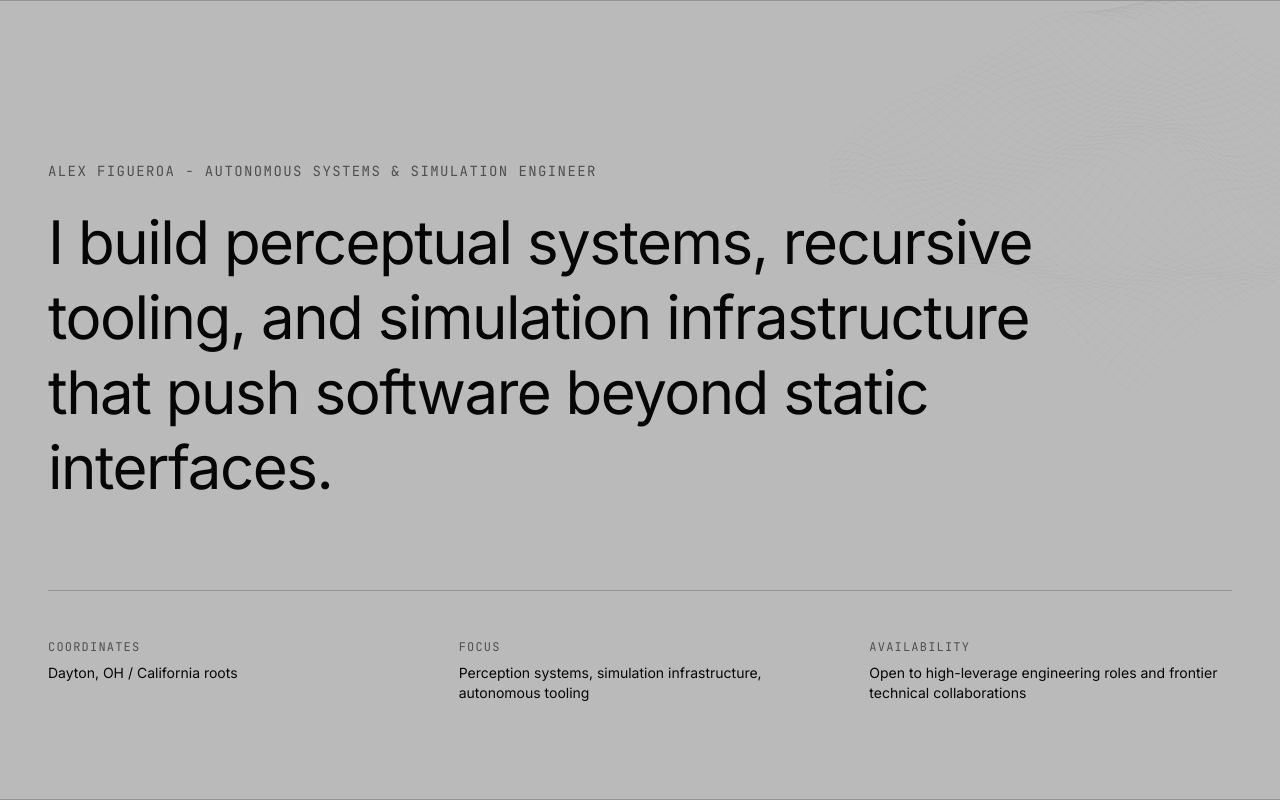
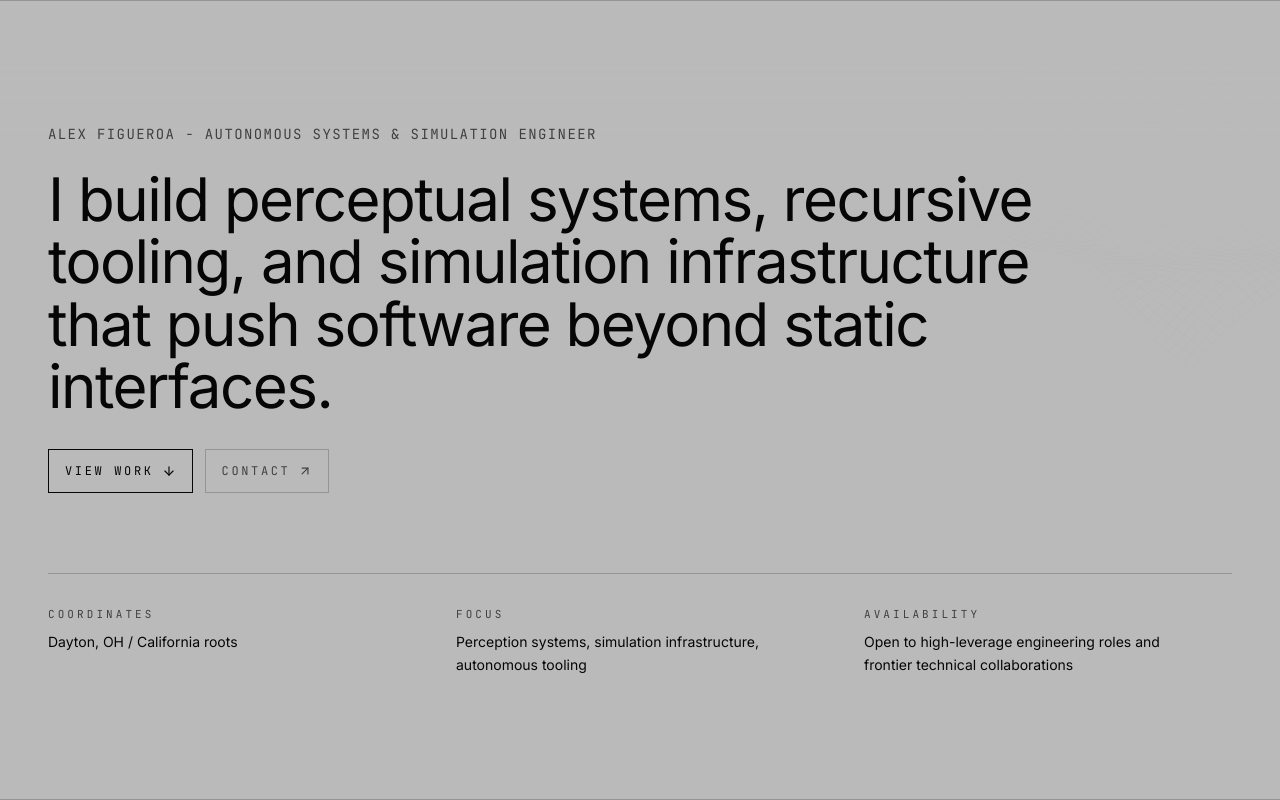
Before and after one commit to cybrdelic/portfolio-v4, a React (Vite) app: page / in a window 1280 px wide. Shown: the top 800 px of the page. Built offline with nearby package versions, Linux system fonts and the light colour scheme.

Commit message:
polish restored portfolio interactions

```diff
--- a/src/components/Footer.tsx
+++ b/src/components/Footer.tsx
@@ -3,7 +3,7 @@ import Magnetic from './Magnetic';
 
 export default function Footer() {
   return (
-    <footer className="pt-24 pb-12 px-6 md:px-12 text-[var(--color-ink)]">
+    <footer id="contact" className="px-6 pb-12 pt-20 text-[var(--color-ink)] md:px-12 md:pt-24">
       <div className="max-w-7xl mx-auto">
         <div className="grid grid-cols-1 lg:grid-cols-12 gap-12 mb-24">
           <div className="lg:col-span-4">
@@ -22,9 +22,9 @@ export default function Footer() {
             <Magnetic strength={0.1}>
               <a
                 href="mailto:alexfigueroa.cybr@gmail.com"
-                className="inline-flex items-center gap-2 font-mono text-sm uppercase tracking-widest border-b border-[var(--color-line)] pb-1 hover:text-[var(--color-muted)] hover:border-[var(--color-muted)] transition-colors p-2 -ml-2"
+                className="inline-flex min-h-11 items-center gap-2 border border-[var(--color-ink)] px-4 py-3 font-mono text-xs uppercase tracking-[0.22em] transition-colors hover:bg-[var(--color-ink)] hover:text-[var(--color-bg)]"
               >
-                alexfigueroa.cybr@gmail.com <ArrowUpRight size={16} />
+                Email Alex <ArrowUpRight size={16} />
               </a>
             </Magnetic>
           </div>
@@ -36,17 +36,17 @@ export default function Footer() {
             <ul className="space-y-4 font-sans text-sm">
               <li>
                 <Magnetic strength={0.3}>
-                  <a href="#" className="hover:text-[var(--color-muted)] transition-colors inline-block p-2 -ml-2">GitHub</a>
+                  <a href="https://github.com/cybrdelic" className="hover:text-[var(--color-muted)] transition-colors inline-block p-2 -ml-2">GitHub</a>
                 </Magnetic>
               </li>
               <li>
                 <Magnetic strength={0.3}>
-                  <a href="#" className="hover:text-[var(--color-muted)] transition-colors inline-block p-2 -ml-2">LinkedIn</a>
+                  <a href="#work" className="hover:text-[var(--color-muted)] transition-colors inline-block p-2 -ml-2">Selected Work</a>
                 </Magnetic>
               </li>
               <li>
                 <Magnetic strength={0.3}>
-                  <a href="#" className="hover:text-[var(--color-muted)] transition-colors inline-block p-2 -ml-2">Resume</a>
+                  <a href="mailto:alexfigueroa.cybr@gmail.com" className="hover:text-[var(--color-muted)] transition-colors inline-block p-2 -ml-2">Contact</a>
                 </Magnetic>
               </li>
             </ul>
--- a/src/components/HeroThesisTransition.tsx
+++ b/src/components/HeroThesisTransition.tsx
@@ -5,6 +5,7 @@ import {
   useScroll,
   useTransform,
 } from 'motion/react';
+import { ArrowDown, ArrowUpRight } from 'lucide-react';
 import { useRef } from 'react';
 import {
   heroIdentity,
@@ -19,26 +20,41 @@ function HeroFace() {
   return (
     <div className="relative h-full w-full overflow-hidden text-[var(--color-ink)]">
       <div className="pointer-events-none absolute inset-0 bg-[linear-gradient(rgba(255,255,255,0.03)_1px,transparent_1px),linear-gradient(90deg,rgba(255,255,255,0.03)_1px,transparent_1px)] bg-[size:48px_48px] opacity-10" />
-      <div className="absolute top-0 right-0 h-[600px] w-[600px] translate-x-1/4 -translate-y-1/4 opacity-90">
+      <div className="pointer-events-none absolute right-0 top-0 h-[420px] w-[420px] -translate-y-1/4 translate-x-1/3 opacity-25 mix-blend-multiply md:h-[560px] md:w-[560px] md:opacity-35 lg:opacity-45">
         <HeroAnimation isActive />
       </div>
-      <div className="relative z-10 mx-auto flex h-full w-full max-w-7xl flex-col justify-between px-6 pb-24 pt-40 md:px-12">
+      <div className="pointer-events-none absolute inset-x-0 top-0 h-72 bg-gradient-to-b from-[var(--color-bg)] via-[var(--color-bg)]/80 to-transparent" />
+      <div className="relative z-10 mx-auto flex h-full w-full max-w-7xl flex-col justify-center gap-14 px-6 py-16 md:gap-20 md:px-12 md:py-20">
         <div className="max-w-5xl">
           <p className="mb-6 font-mono text-sm uppercase tracking-widest text-[var(--color-muted)]">
             <ScrambleText text={heroIdentity} />
           </p>
-          <h1 className="text-4xl font-normal leading-tight tracking-tight md:text-5xl lg:text-6xl">
+          <h1 className="max-w-5xl text-4xl font-normal leading-[1.04] tracking-tight md:text-5xl lg:text-6xl">
             {heroTitle}
           </h1>
+          <div className="mt-8 flex flex-wrap items-center gap-3">
+            <a
+              href="#work"
+              className="inline-flex min-h-11 items-center gap-2 border border-[var(--color-ink)] px-4 py-3 font-mono text-xs uppercase tracking-[0.22em] transition-colors hover:bg-[var(--color-ink)] hover:text-[var(--color-bg)]"
+            >
+              View work <ArrowDown size={14} />
+            </a>
+            <a
+              href="#contact"
+              className="inline-flex min-h-11 items-center gap-2 border border-[var(--color-line)] px-4 py-3 font-mono text-xs uppercase tracking-[0.22em] text-[var(--color-muted)] transition-colors hover:border-[var(--color-ink)] hover:text-[var(--color-ink)]"
+            >
+              Contact <ArrowUpRight size={14} />
+            </a>
+          </div>
         </div>
 
-        <div className="grid grid-cols-1 gap-12 border-t border-[var(--color-line)] pt-12 md:grid-cols-3">
+        <div className="grid grid-cols-1 gap-6 border-t border-[var(--color-line)] pt-6 md:grid-cols-3 md:gap-10 md:pt-8">
           {heroStats.map((item) => (
             <div key={item.label}>
-              <p className="mb-2 font-mono text-xs uppercase tracking-widest text-[var(--color-muted)]">
+              <p className="mb-2 font-mono text-[11px] uppercase tracking-[0.28em] text-[var(--color-muted)]">
                 {item.label}
               </p>
-              <p className="text-sm">{item.value}</p>
+              <p className="max-w-xs text-sm leading-relaxed">{item.value}</p>
             </div>
           ))}
         </div>
@@ -50,23 +66,23 @@ function HeroFace() {
 function ThesisFace() {
   return (
     <div className="h-full w-full overflow-hidden text-[var(--color-ink)]">
-      <div className="mx-auto grid h-full w-full max-w-7xl grid-cols-1 gap-12 px-6 py-16 md:px-12 lg:grid-cols-12">
+      <div className="mx-auto grid h-full w-full max-w-7xl grid-cols-1 gap-10 px-6 py-12 md:px-12 md:py-16 lg:grid-cols-12">
         <div className="lg:col-span-4">
           <h2 className="font-mono text-sm uppercase tracking-widest text-[var(--color-muted)] lg:sticky lg:top-12">
             1.0 / Thesis
           </h2>
         </div>
         <div className="overflow-auto pr-2 lg:col-span-8">
-          <div className="max-w-4xl font-sans text-lg leading-relaxed text-[var(--color-muted)] md:text-xl">
+          <div className="max-w-3xl font-sans text-base leading-relaxed text-[var(--color-muted)] md:text-xl">
             {thesisParagraphs.map((paragraph) => (
               <p
                 key={paragraph.text}
                 className={
                   paragraph.tone === 'lead'
-                    ? 'mb-8 text-[var(--color-ink)]'
+                    ? 'mb-6 text-[var(--color-ink)]'
                     : paragraph.tone === 'closing'
                       ? 'text-[var(--color-ink)]'
-                      : 'mb-8'
+                      : 'mb-6'
                 }
               >
                 {paragraph.text}
--- a/src/components/Projects.tsx
+++ b/src/components/Projects.tsx
@@ -127,6 +127,7 @@ export default function Projects() {
 
   return (
     <section
+      id="work"
       ref={ref}
       className="bridge-section relative border-b border-[var(--color-line)]"
       style={{ height: `${totalHeightVh}vh` }}
--- a/src/components/ScrambleText.tsx
+++ b/src/components/ScrambleText.tsx
@@ -18,10 +18,13 @@ export default function ScrambleText({ text, className }: { text: string, classN
     if (!isInView) return;
 
     let iteration = 0;
-    let interval: any = null;
+    let interval: ReturnType<typeof setInterval> | null = null;
 
     interval = setInterval(() => {
       setDisplayText(text.split('').map((letter, index) => {
+        if (letter === ' ') {
+          return letter;
+        }
         if (index < iteration) {
           return text[index];
         }
@@ -32,10 +35,14 @@ export default function ScrambleText({ text, className }: { text: string, classN
         clearInterval(interval);
       }
 
-      iteration += 1 / 3;
-    }, 30);
+      iteration += 1;
+    }, 22);
 
-    return () => clearInterval(interval);
+    return () => {
+      if (interval) {
+        clearInterval(interval);
+      }
+    };
   }, [text, isInView, prefersReducedMotion]);
 
   return <span ref={ref} className={className}>{displayText}</span>;
--- a/src/index.css
+++ b/src/index.css
@@ -9,7 +9,7 @@
   --color-bg: #bababa;
   --color-ink: #060606;
   --color-accent: #060606;
-  --color-muted: #4f4f4f;
+  --color-muted: #404040;
   --color-surface: #ababab;
   --color-line: #959595;
 }
@@ -21,6 +21,11 @@ body {
   -webkit-font-smoothing: antialiased;
   -moz-osx-font-smoothing: grayscale;
   overflow-x: hidden;
+}
+
+#work,
+#contact {
+  scroll-margin-top: 0;
 }
 
 html.lenis, html.lenis body {
--- a/src/pages/ProjectDetail.tsx
+++ b/src/pages/ProjectDetail.tsx
@@ -22,16 +22,16 @@ export default function ProjectDetail() {
 
   return (
     <PageTransition>
-      <article className="min-h-screen pt-32 pb-32 px-6 md:px-12 text-[var(--color-ink)]">
+      <article className="min-h-screen px-6 pb-24 pt-24 text-[var(--color-ink)] md:px-12 md:pb-32 md:pt-28">
         <div className="max-w-7xl mx-auto">
           <Magnetic>
-            <Link to="/" className="inline-flex items-center gap-2 font-mono text-xs uppercase tracking-widest text-[var(--color-muted)] hover:text-[var(--color-ink)] transition-colors mb-16 p-2 -ml-2">
-              <ArrowLeft size={16} /> Back to Index
+            <Link to="/#work" className="mb-12 inline-flex min-h-10 items-center gap-2 p-2 -ml-2 font-mono text-xs uppercase tracking-widest text-[var(--color-muted)] transition-colors hover:text-[var(--color-ink)] md:mb-16">
+              <ArrowLeft size={16} /> Back to selected work
             </Link>
           </Magnetic>
 
-          <div className="grid grid-cols-1 lg:grid-cols-12 gap-12 items-start mb-24">
-            <div className="lg:col-span-8">
+          <div className="mb-20 grid grid-cols-1 items-start gap-10 md:mb-24 lg:grid-cols-12">
+            <div className="lg:col-span-7">
               <motion.h1
                 className="font-sans text-4xl md:text-5xl lg:text-6xl font-normal tracking-tight leading-tight mb-6"
                 initial={{ opacity: 0, y: 10 }}
@@ -49,7 +49,7 @@ export default function ProjectDetail() {
                 {project.subtitle}
               </motion.p>
             </div>
-            <div className="lg:col-span-4 flex flex-col gap-4">
+            <div className="grid gap-6 border-t border-[var(--color-line)] pt-6 sm:grid-cols-2 lg:col-span-5 lg:grid-cols-1 lg:border-t-0 lg:pt-2">
               <motion.div
                 className="font-mono text-xs uppercase tracking-widest text-[var(--color-muted)]"
                 initial={{ opacity: 0 }}
@@ -71,8 +71,11 @@ export default function ProjectDetail() {
             </div>
           </div>
 
-          <div className="grid grid-cols-1 lg:grid-cols-12 gap-12">
-            <div className="lg:col-span-8 lg:col-start-5 space-y-24 font-sans text-lg md:text-xl leading-relaxed text-[var(--color-muted)]">
+          <div className="grid grid-cols-1 gap-10 border-t border-[var(--color-line)] pt-12 lg:grid-cols-12">
+            <div className="hidden font-mono text-xs uppercase tracking-widest text-[var(--color-muted)] lg:col-span-3 lg:block">
+              Project dossier
+            </div>
+            <div className="space-y-16 font-sans text-base leading-relaxed text-[var(--color-muted)] md:text-xl lg:col-span-8 lg:col-start-5">
               <section>
                 <h2 className="font-mono text-sm uppercase tracking-widest text-[var(--color-ink)] mb-8 border-b border-[var(--color-line)] pb-4">
                   1.0 / Overview
```
Also changed, not shown: src/components/CustomCursor.tsx (+4 -4 lines), src/components/ScrollToTop.tsx (+15 -2 lines).
